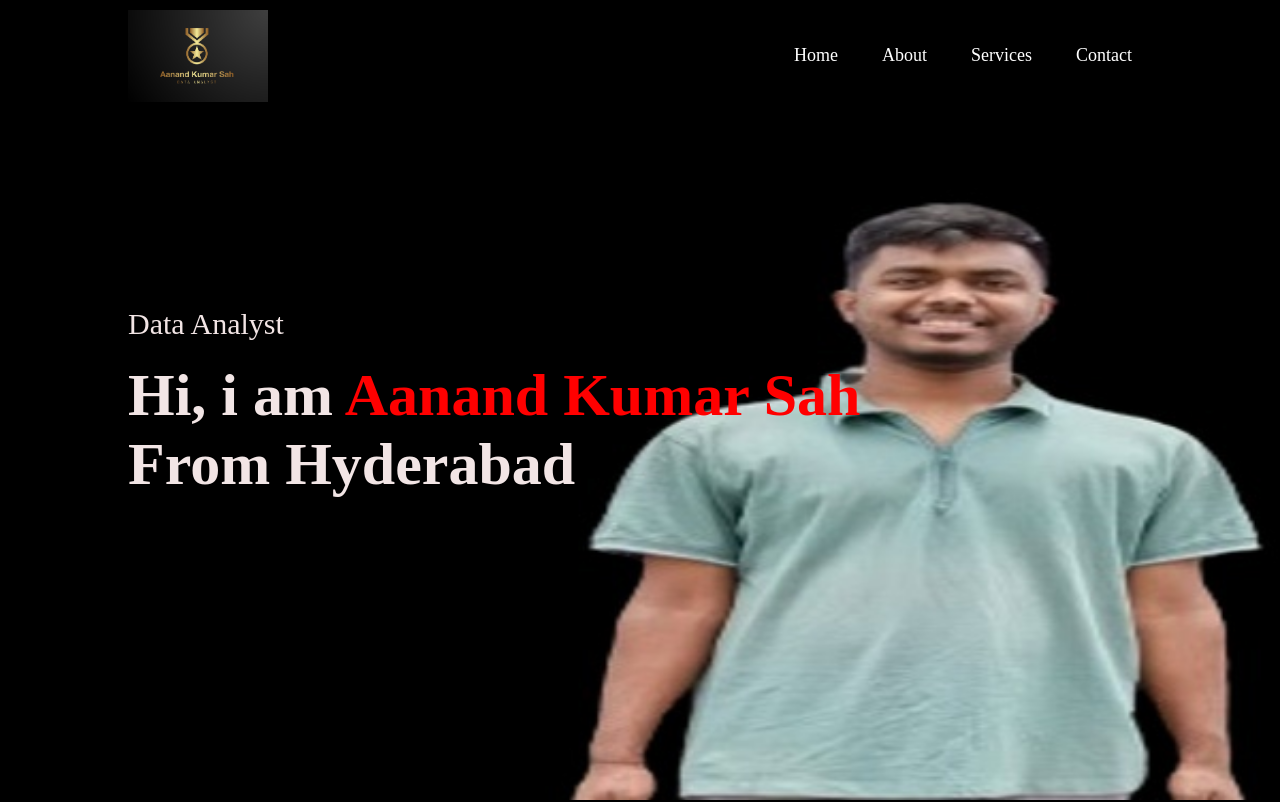
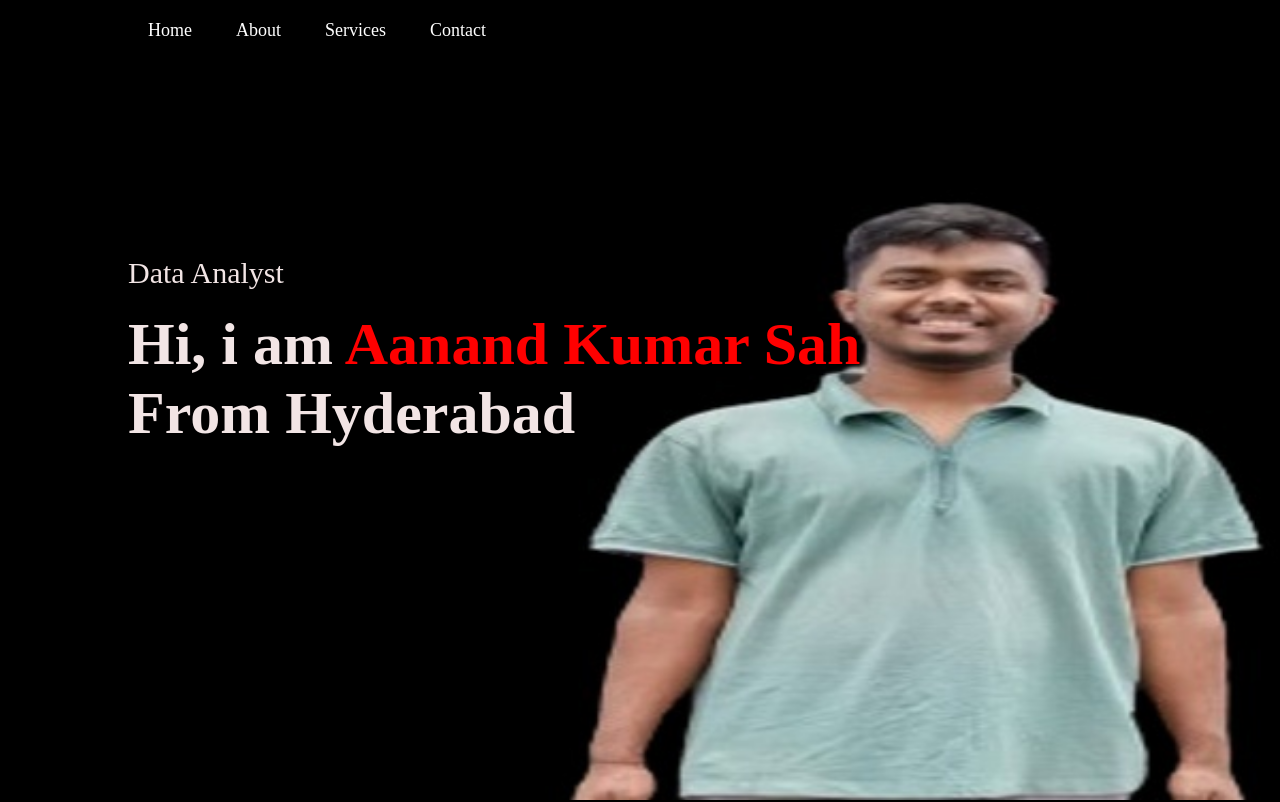
Before and after one commit to sah-pro/AanandsahKUMAR.github.io, a plain HTML site: page index.html in a window 1280 px wide. Shown: the top 802 px of the page. Drawn offline with Linux system fonts and the light colour scheme.

Commit message:
Update index.html

```diff
--- a/index.html
+++ b/index.html
@@ -11,7 +11,7 @@
     <div id="header">
         <div class="container">
             <nav>
-                <img src="Screenshot 2024-08-18 160424.png" class="logo">
+<!--                 <img src="Screenshot 2024-08-18 160424.png" class="logo"> -->
                 <ul id="sidemenu">
                     <li><a href="#header">Home</a></li>
                     <li><a href="#about">About</a></li>
```
